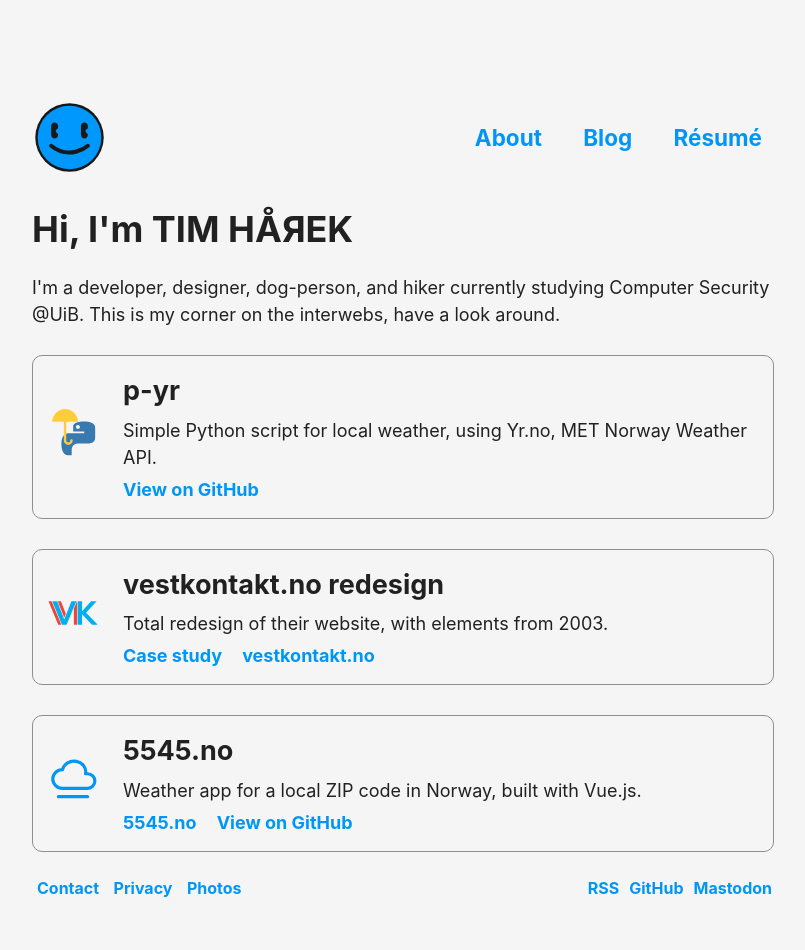
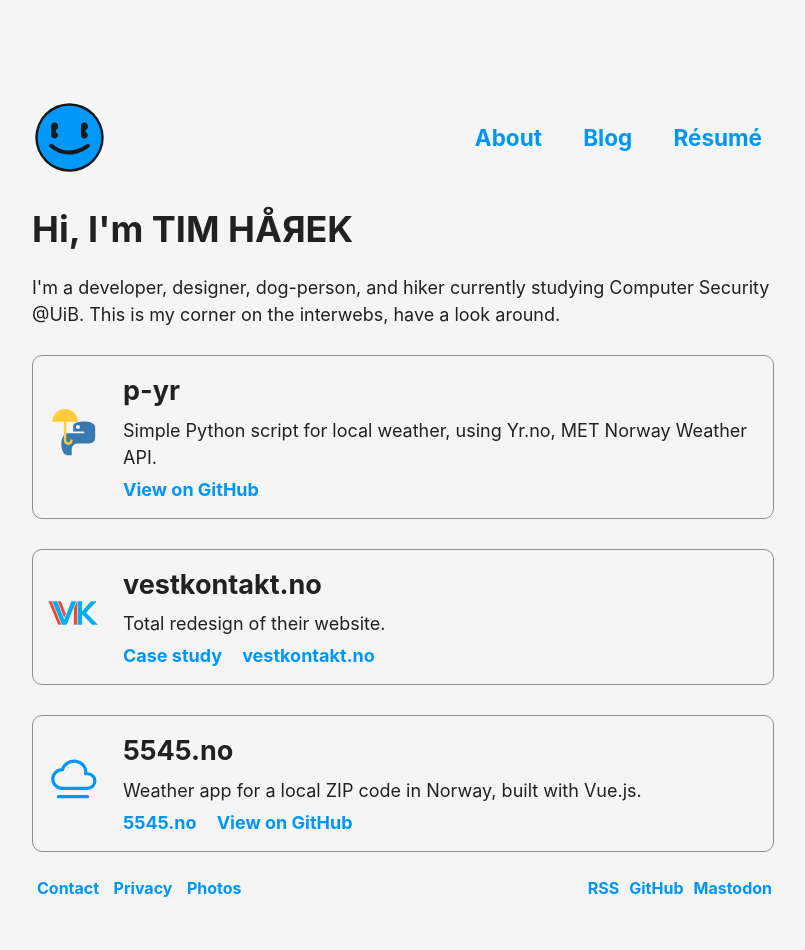
Before and after one commit to timharek/timharek.no, a Jekyll site: the page built from index.html, in a window 1280 px wide. Shown: the whole page, without its empty margins (238-1043 px from the left). Built offline with Jekyll 4.4.1, drawn with Linux system fonts in a browser that asks for light colours.

Commit message:
chore: Simplified vk description

```diff
--- a/_data/projects.yml
+++ b/_data/projects.yml
@@ -3,9 +3,9 @@
      Simple Python script for local weather, using Yr.no, MET Norway Weather API.
   svg: /assets/img/projects/p-yr.svg
   github: https://github.com/timharek/p-yr
-- name: vestkontakt.no redesign
+- name: vestkontakt.no
   desc: >-
-    Total redesign of their website, with elements from 2003.
+    Total redesign of their website.
   svg: /assets/img/projects/vk.svg
   link: https://vestkontakt.no
   link_short: vestkontakt.no
```
